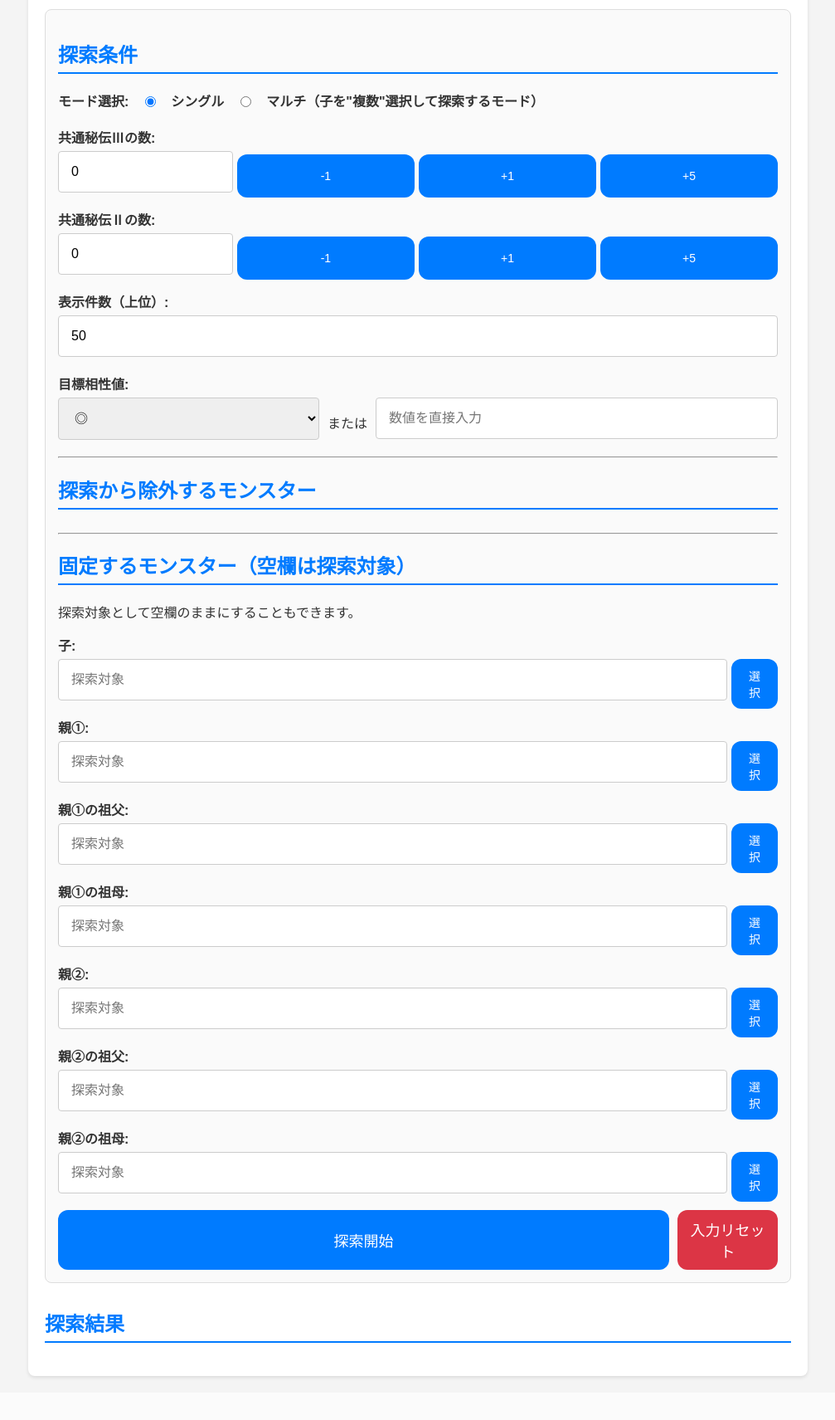
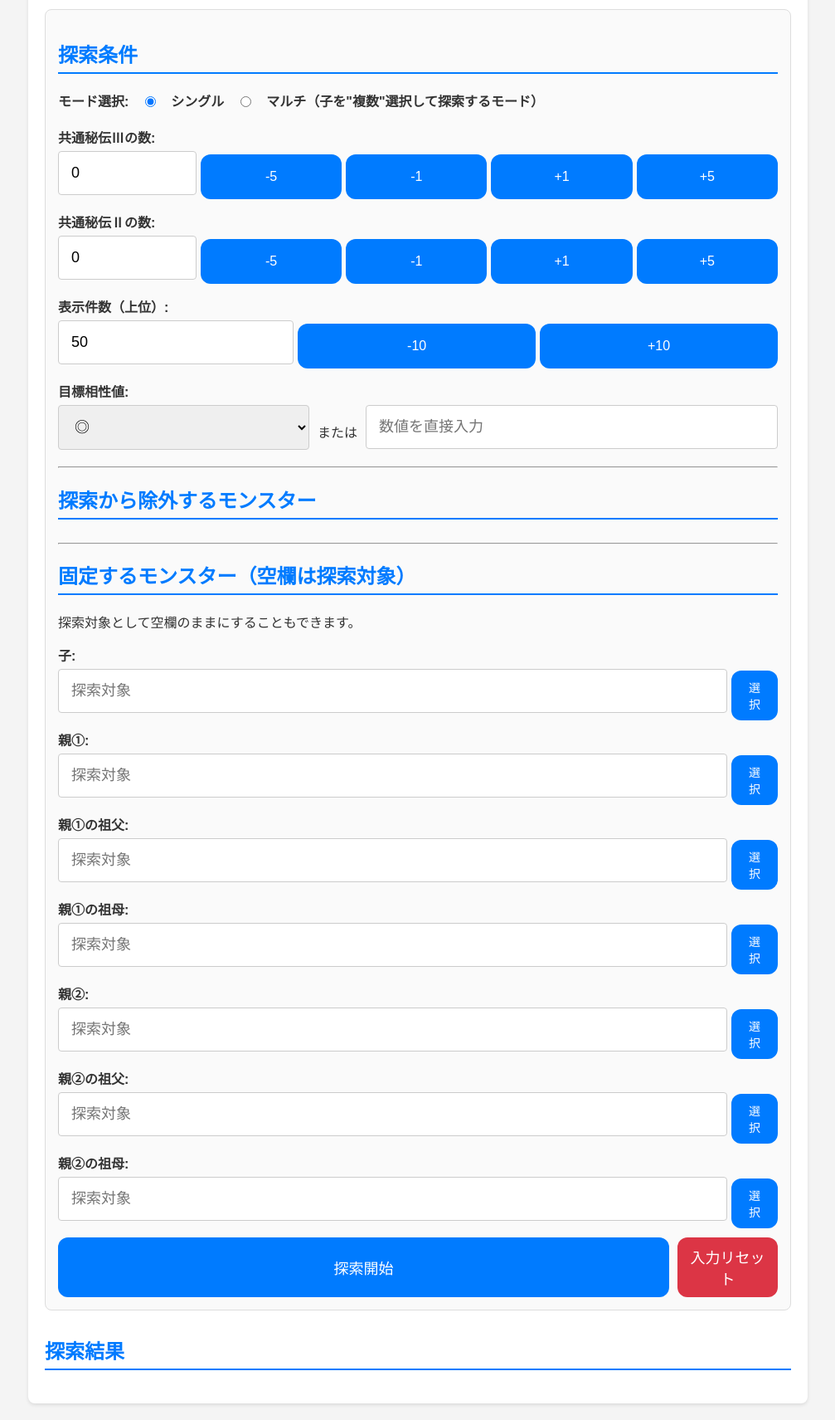
Before and after one commit to cadmium2525/monster-farm-simulator, a Flask app: template templates/index.html in a window 1280 px wide. Shown: the part 209-1920 px from the top of the page at 83% size, without its empty margins (136-1143 px from the left). Before the commit the page ends 1871 px from the top, so only its background shows below. Run offline with Flask 3, Linux system fonts and the light colour scheme; the template is opened without the code that fills it, so the values that code supplies are empty; parts of the project's set-up code (start-up, migrations or seed data) failed here and were passed over.

Commit message:
デザインの変更

```diff
--- a/app.py
+++ b/app.py
@@ -387,7 +387,7 @@ def explore_combinations():
         is_fast_mode = len(exploring_slot_keys) >= 4
         if is_fast_mode:
             print("空きスロットが4つ以上の為、高速モードで探索します。")
-            sample_size = 40000
+            sample_size = 35000
             sampled_combinations = [
                 tuple(random.choices(explorable_bloodlines, k=len(exploring_slot_keys)))
                 for _ in range(sample_size)
@@ -542,7 +542,7 @@ def explore_multi_combinations():
     is_fast_mode = total_calculations > EXPLORATION_THRESHOLD
 
     if is_fast_mode:
-        sample_size = min(40000, total_calculations)
+        sample_size = min(35000, total_calculations)
         print(f"総計算量 ({total_calculations}) が閾値 ({EXPLORATION_THRESHOLD}) を超えたため、高速モードで探索します（{sample_size}件の組み合わせをサンプリング）。")
         exploration_iterator = (tuple(random.choice(candidate_lists[i]) for i in range(len(slot_names))) for _ in range(sample_size))
     else:
--- a/templates/index.html
+++ b/templates/index.html
@@ -8,9 +8,12 @@
         .container { max-width: 900px; margin: auto; padding: 20px; background-color: #fff; border-radius: 8px; box-shadow: 0 2px 4px rgba(0, 0, 0, 0.1); }
         .input-section { margin-bottom: 20px; padding: 15px; border: 1px solid #ddd; border-radius: 8px; background-color: #fafafa; }
         label { display: block; margin-bottom: 5px; font-weight: bold; }
-        select, input[type="number"], input[type="text"] { width: 100%; padding: 15px; font-size: 16px; margin-bottom: 10px; border-radius: 4px; border: 1px solid #ccc; box-sizing: border-box; }
+        select, input[type="number"], input[type="text"] { width: 100%; padding: 15px; font-size: 18px; margin-bottom: 10px; border-radius: 4px; border: 1px solid #ccc; box-sizing: border-box; }
         button { padding: 8px 16px; background-color: #007bff; color: white; font-size: 16px; border: none; border-radius: 12px; cursor: pointer; font-size: 14px; width: 100%; }
         button:hover { background-color: #0056b3; }
+button:active {
+    background-color: #0056b3; /* クリック時に少し暗い青色にする */
+}
         button:disabled { background-color: #ccc; cursor: not-allowed; }
         .results-container { margin-top: 30px; }
         h2 { border-bottom: 2px solid #007bff; padding-bottom: 5px; color: #007bff; }
@@ -73,6 +76,7 @@
         .input-with-buttons button {
             padding: 18px 18px;
             margin: 0;
+            font-size: 16px;
         }
         .target-affinity-container {
             display: flex;
@@ -268,7 +272,7 @@
 }
 
 #manual-button {
-    padding: 8px 16px;
+    padding: 8px 20px;
     background-color: #6c757d;
     color: white;
     border: none;
@@ -336,6 +340,7 @@
                     <label for="common_secret_iii">共通秘伝Ⅲの数:</label>
                     <div class="input-with-buttons">
                         <input type="number" id="common_secret_iii" name="common_secret_iii" value="0" min="0">
+                        <button type="button" onclick="incrementSecret('common_secret_iii', -5)">-5</button>
                         <button type="button" onclick="incrementSecret('common_secret_iii', -1)">-1</button>
                         <button type="button" onclick="incrementSecret('common_secret_iii', 1)">+1</button>
                         <button type="button" onclick="incrementSecret('common_secret_iii', 5)">+5</button>
@@ -345,6 +350,7 @@
                     <label for="common_secret_ii">共通秘伝Ⅱの数:</label>
                     <div class="input-with-buttons">
                         <input type="number" id="common_secret_ii" name="common_secret_ii" value="0" min="0">
+                        <button type="button" onclick="incrementSecret('common_secret_ii', -5)">-5</button>
                         <button type="button" onclick="incrementSecret('common_secret_ii', -1)">-1</button>
                         <button type="button" onclick="incrementSecret('common_secret_ii', 1)">+1</button>
                         <button type="button" onclick="incrementSecret('common_secret_ii', 5)">+5</button>
@@ -352,7 +358,11 @@
                 </div>
                 <div class="input-group" id="limit-group">
                     <label for="limit">表示件数（上位）:</label>
+                    <div class="input-with-buttons">
                     <input type="number" id="limit" name="limit" value="50" min="1">
+                    <button type="button" onclick="incrementSecret('limit', -10)">-10</button>
+                    <button type="button" onclick="incrementSecret('limit', 10)">+10</button>
+                  </div>
                 </div>
                 <div class="input-group" id="target-affinity-group">
                     <label>目標相性値:</label>
```
